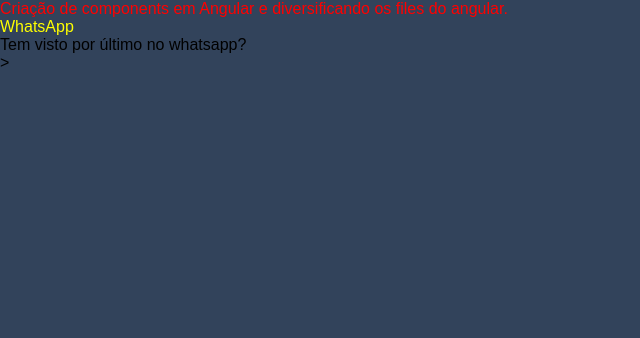
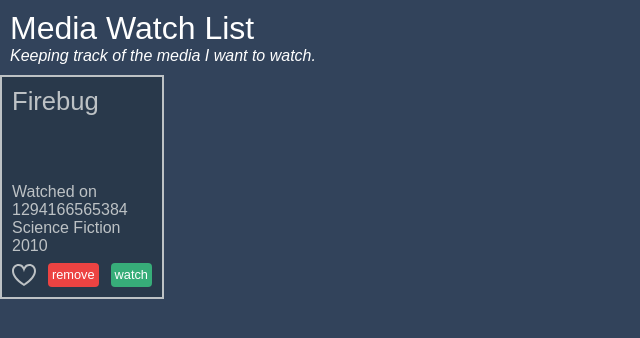
Before and after one commit to rafaelso1/angular-essential-training, an Angular app: page / in a window 1280 px wide. Shown: the top 338 px of the page, without its empty margins (0-640 px from the left). Built offline with nearby package versions, Linux system fonts and the light colour scheme.

Commit message:
Criação do método de deleção de item que existe no segundo componente. Agora falta a efetuação da estrutura de deletar.

```diff
--- a/src/app/app.component.css
+++ b/src/app/app.component.css
@@ -1,3 +1,27 @@
-.ID{
-    color:red;
+:host {
+  display: flex;
+  min-height: 100%;
 }
+nav {
+  width: 68px;
+  background-color: #53ace4;
+}
+nav .icon {
+  width: 48px;
+  height: 48px;
+  margin: 10px;
+}
+section {
+  width: 100%;
+  background-color: #32435b;
+}
+section > header {
+  color: #ffffff;
+  padding: 10px;
+}
+section > header > h1 {
+  font-size: 2em;
+}
+section > header .description {
+  font-style: italic;
+}
--- a/src/app/app.component.html
+++ b/src/app/app.component.html
@@ -1,2 +1,9 @@
-<h1 class="ID">Criação de components em Angular e diversificando os files do angular.</h1>
-<mw-media-item></mw-media-item>>
+<section>
+  <header>
+    <h1>Media Watch List</h1>
+    <p class="description">Keeping track of the media I want to watch.</p>
+  </header>
+  <mw-media-item
+    [mediaItem]="firstMediaItem"
+    (delete)="onMediaItemDelete($event)"></mw-media-item>
+</section>
--- a/src/app/app.component.ts
+++ b/src/app/app.component.ts
@@ -1,8 +1,22 @@
 import { Component } from '@angular/core';
 
 @Component({
-    selector: 'mw-app',
-    templateUrl: './app.component.html',
-    styleUrls: ['./app.component.css']
+  selector: 'mw-app',
+  templateUrl: './app.component.html',
+  styleUrls: ['./app.component.css']
 })
-export class AppComponent {}
+export class AppComponent {
+  firstMediaItem = {
+    id: 1,
+    name: 'Firebug',
+    medium: 'Series',
+    category: 'Science Fiction',
+    year: 2010,
+    watchedOn: 1294166565384,
+    isFavorite: false
+  };
+
+  onMediaItemDelete(mediaItem) {
+    return console.log("deleted")
+  }
+}
--- a/src/app/media-item.component.css
+++ b/src/app/media-item.component.css
@@ -1,3 +1,65 @@
-h2{
-    color: yellow;
+:host {
+  display: flex;
+  flex-direction: column;
+  width: 140px;
+  height: 200px;
+  border: 2px solid;
+  background-color: #29394b;
+  padding: 10px;
+  color: #bdc2c5;
+  margin: 0 12px 12px 0;
 }
+h2 {
+  font-size: 1.6em;
+  flex: 1;
+}
+:host(.medium-movies) {
+  border-color: #53ace4;
+}
+:host(.medium-movies) > h2 {
+  color: #53ace4;
+}
+:host(.medium-series) {
+  border-color: #45bf94;
+}
+:host(.medium-series) > h2 {
+  color: #45bf94;
+}
+.tools {
+  margin-top: 8px;
+  display: flex;
+  flex-wrap: nowrap;
+  justify-content: space-between;
+}
+.favorite {
+  width: 24px;
+  height: 24px;
+  fill: #bdc2c5;
+}
+.favorite.is-favorite {
+    fill: #37ad79;
+}
+.favorite.is-favorite-hovering {
+    fill: #45bf94;
+}
+.favorite.is-favorite.is-favorite-hovering {
+    fill: #ec4342;
+}
+.delete {
+  display: block;
+  background-color: #ec4342;
+  padding: 4px;
+  font-size: .8em;
+  border-radius: 4px;
+  color: #ffffff;
+  cursor: pointer;
+}
+.details {
+  display: block;
+  background-color: #37ad79;
+  padding: 4px;
+  font-size: .8em;
+  border-radius: 4px;
+  color: #ffffff;
+  text-decoration: none;
+}
--- a/src/app/media-item.component.html
+++ b/src/app/media-item.component.html
@@ -1,3 +1,16 @@
-<h2> {{ name }} </h2>
-
-<p *ngIf="wasWatched()"> Tem visto por último no whatsapp?</p>
+<h2>{{ mediaItem.name }}</h2>
+<div>Watched on {{ mediaItem.watchedOn }}</div>
+<div>{{ mediaItem.category }}</div>
+<div>{{ mediaItem.year }}</div>
+<div class="tools">
+  <svg class="favorite" xmlns="http://www.w3.org/2000/svg" viewBox="0 0 24 24">
+    <path d="M12 9.229c.234-1.12 1.547-6.229 5.382-6.229 2.22 0 4.618 1.551 4.618 5.003 0 3.907-3.627 8.47-10 12.629-6.373-4.159-10-8.722-10-12.629 0-3.484 2.369-5.005 4.577-5.005 3.923 0 5.145 5.126 5.423 6.231zm-12-1.226c0 4.068 3.06 9.481 12 14.997 8.94-5.516 12-10.929 12-14.997 0-7.962-9.648-9.028-12-3.737-2.338-5.262-12-4.27-12 3.737z"
+    />
+  </svg>
+  <a class="delete" (click)="onDelete()">
+    remove
+  </a>
+  <a class="details">
+    watch
+  </a>
+</div>
--- a/src/app/media-item.component.ts
+++ b/src/app/media-item.component.ts
@@ -1,16 +1,15 @@
-import { Component } from "@angular/core";
+import { Component, Input, Output, EventEmitter } from '@angular/core';
 
 @Component({
-    selector: 'mw-media-item',
-    templateUrl:'./media-item.component.html',
-    styleUrls: [
-        './media-item.component.css'
-    ]
+  selector: 'mw-media-item',
+  templateUrl: './media-item.component.html',
+  styleUrls: ['./media-item.component.css']
 })
+export class MediaItemComponent {
+  @Input() mediaItem;
+  @Output() delete = new EventEmitter();
 
-export class MediaItemComponent {
-    name = "WhatsApp";
-    wasWatched(){
-        return true;
-    }
+  onDelete() {
+    this.delete.emit(this.mediaItem);
+  }
 }
--- a/src/main.ts
+++ b/src/main.ts
@@ -1,4 +1,4 @@
-import { platformBrowserDynamic } from "@angular/platform-browser-dynamic";
+import { platformBrowserDynamic } from '@angular/platform-browser-dynamic';
 import { AppModule } from './app/app.module';
 
 platformBrowserDynamic().bootstrapModule(AppModule);
```
Also changed, not shown: 1 other file (tests, documents, lock files or other folders).
